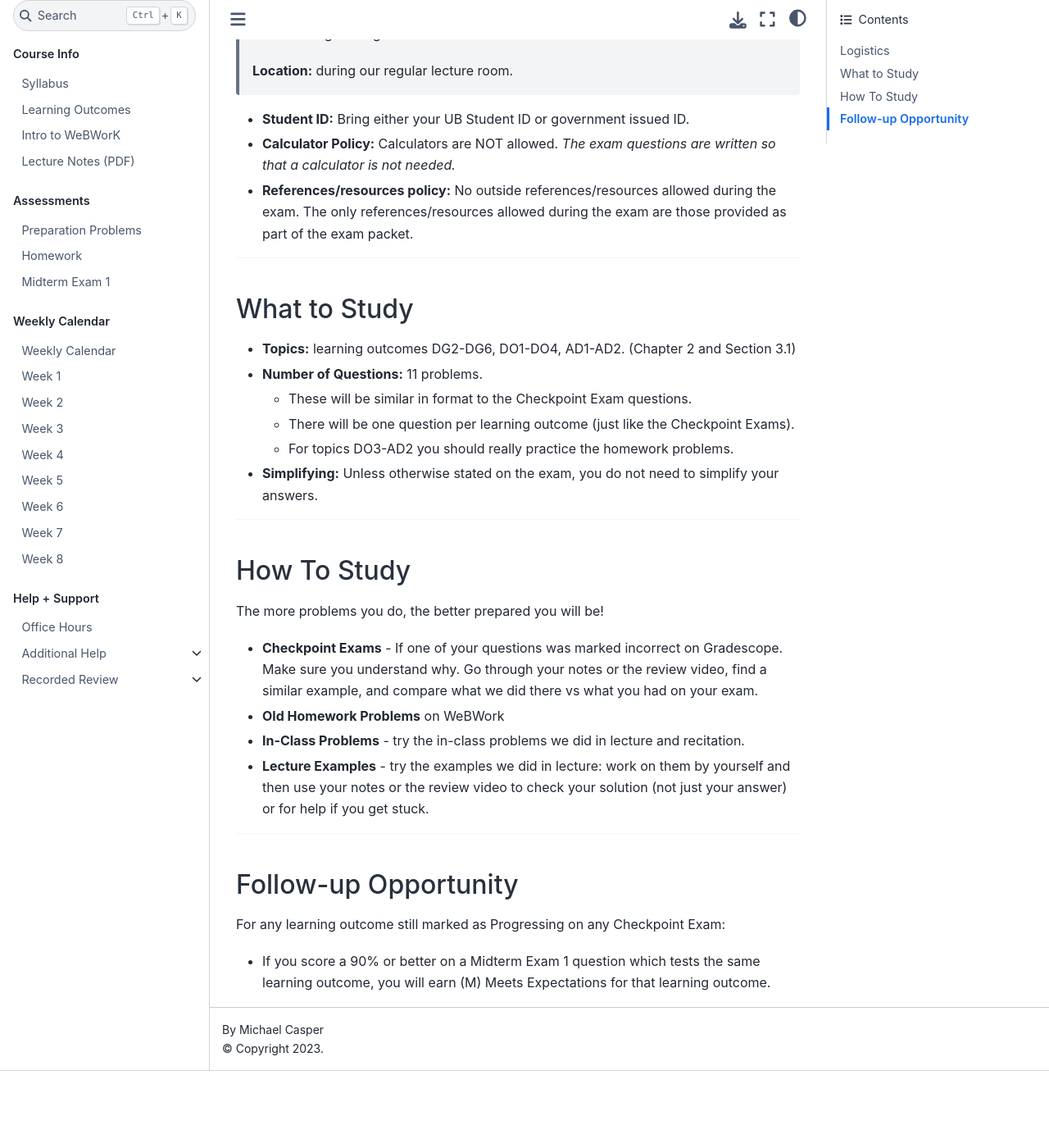
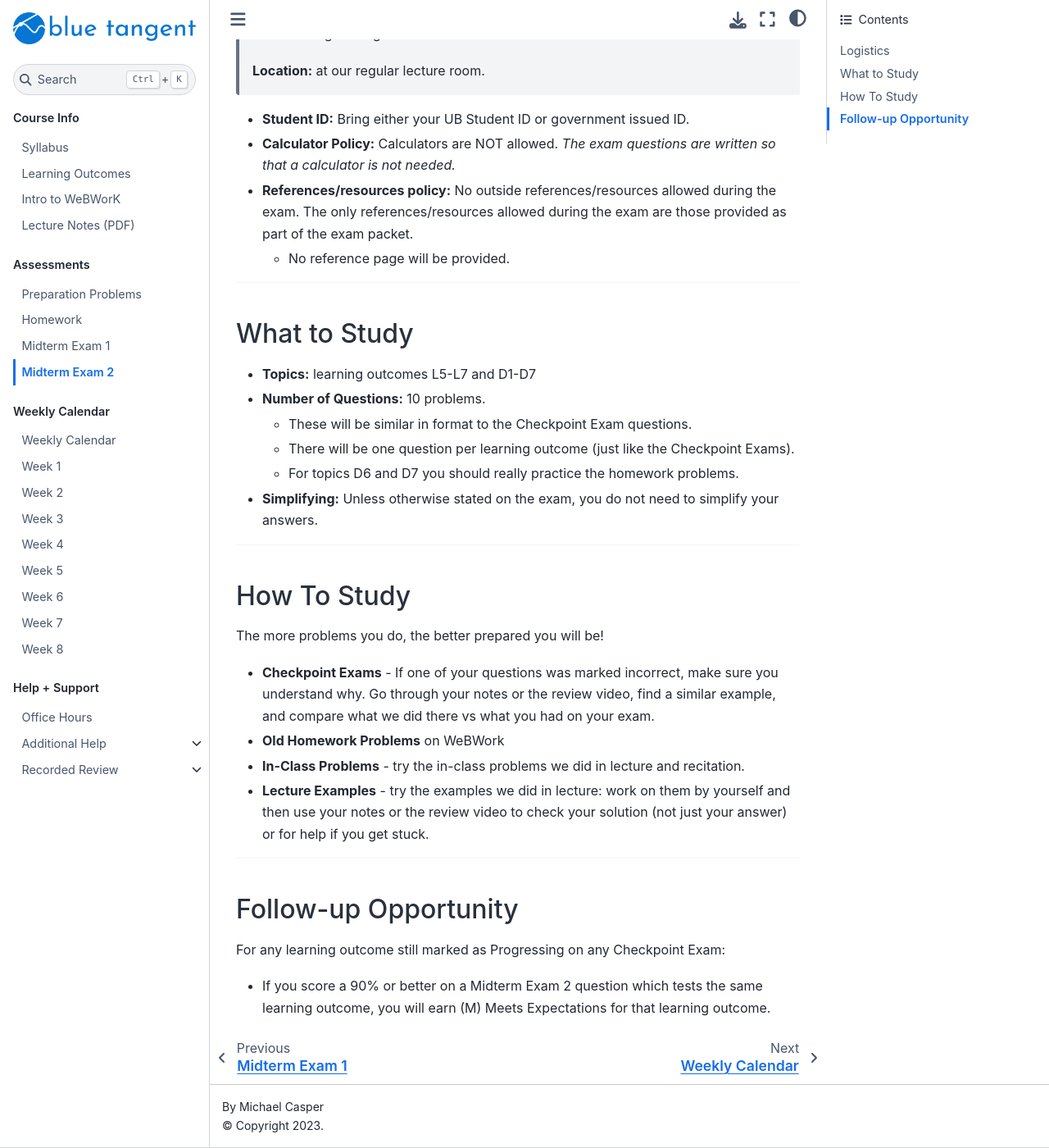
Before and after one commit to mjcasper/info-131, a Jupyter Book: the page built from assessments/midterm2.md, in a window 1280 px wide and 1400 px high, scrolled down 248 px. Shown: the whole window at 82% size. Built offline with Jupyter Book 1.0.4 settings and Sphinx 7.4.7 and the Sphinx Book theme 1.1.4, drawn with Linux system fonts in a browser that asks for light colours; before the commit the page ends 1554 px from its top, so only the background shows below that; some of the changed text lies outside the part shown.

Commit message:
midterm 2 page

```diff
--- a/_toc.yml
+++ b/_toc.yml
@@ -12,6 +12,7 @@ parts:
     - file: assessments/preparation
     - file: assessments/homework
     - file: assessments/midterm1
+    - file: assessments/midterm2
   - caption: Weekly Calendar
     chapters:
     - file: week/index
--- a/assessments/midterm2.md
+++ b/assessments/midterm2.md
@@ -4,30 +4,29 @@ Midterm Exam 2
 
 ## Logistics
 
-> **Date:** Wednesday, April 5th 2023
+> **Date:** Friday, October 27th 2023
 >
 > **Time:** during our regular lecture time.
 >
-> **Location:** during our regular lecture room.
+> **Location:** at our regular lecture room.
 
 - **Student ID:** Bring either your UB Student ID or government issued ID.
 
  - **Calculator Policy:** Calculators are NOT allowed. _The exam questions are written so that a calculator is not needed._
 
 - **References/resources policy:** No outside references/resources allowed during the exam.  The only references/resources allowed during the exam are those provided as part of the exam packet.
-
-
+    - No reference page will be provided.
 ---
 
 
 ## What to Study
 
-- **Topics:** learning outcomes DG2-DG6, DO1-DO4, AD1-AD2. (Chapter 2 and Section 3.1)
+- **Topics:** learning outcomes L5-L7 and D1-D7
 
-- **Number of Questions:** 11 problems.
+- **Number of Questions:** 10 problems.
     - These will be similar in format to the Checkpoint Exam questions.
     - There will be one question per learning outcome (just like the Checkpoint Exams).
-    - For topics DO3-AD2 you should really practice the homework problems.
+    - For topics D6 and D7 you should really practice the homework problems.
 
 - **Simplifying:** Unless otherwise stated on the exam, you do not need to simplify your answers.
 
@@ -38,7 +37,7 @@ Midterm Exam 2
 
 The more problems you do, the better prepared you will be!
 
-- **Checkpoint Exams** - If one of your questions was marked incorrect on Gradescope. Make sure you understand why. Go through your notes or the review video, find a similar example, and compare what we did there vs what you had on your exam.
+- **Checkpoint Exams** - If one of your questions was marked incorrect, make sure you understand why. Go through your notes or the review video, find a similar example, and compare what we did there vs what you had on your exam.
 
 - **Old Homework Problems** on WeBWork
 
@@ -53,4 +52,4 @@ The more problems you do, the better prepared you will be!
 
 For any learning outcome still marked as Progressing on any Checkpoint Exam:
 
-- If you score a 90% or better on a Midterm Exam 1 question which tests the same learning outcome, you will earn (M) Meets Expectations for that learning outcome.
+- If you score a 90% or better on a Midterm Exam 2 question which tests the same learning outcome, you will earn (M) Meets Expectations for that learning outcome.
```
